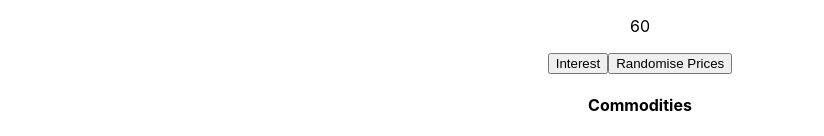
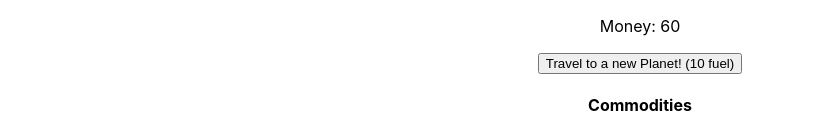
Before and after one commit to crianonim/star-trader, a React (Create React App) app: page / in a window 1280 px wide. Shown: the top 136 px of the page, without its empty margins (0-824 px from the left). Built offline with nearby package versions, Linux system fonts and the light colour scheme.

Commit message:
Can travel to new planet

```diff
--- a/src/Main.js
+++ b/src/Main.js
@@ -8,9 +8,13 @@ const Main = (props)=>{
     const prices=useSelector( (state)=>state.prices);
     return (
         <>
-        <p>{money}</p>
-        <button onClick={()=>dispatch({type:"INTEREST",rate:1.06})}>Interest</button>
-        <button onClick={actions.createActionRandomisePrices(dispatch,prices)}>Randomise Prices</button>
+        <p>Money: {money}</p>
+        {/* <button onClick={()=>dispatch({type:"INTEREST",rate:1.06})}>Interest</button> */}
+        {
+         inventory.fuel>=10?
+            <button onClick={actions.createActionRandomisePrices(dispatch,prices)}>Travel to a new Planet! (10 fuel)</button>
+            :null
+        }
 
         <div className="list">
             <h4>Commodities</h4>
--- a/src/reducers/rootReducer.js
+++ b/src/reducers/rootReducer.js
@@ -10,6 +10,7 @@ const rootReducer = (state, action) => {
 
             return {
                 ...state,
+                inventory:{...state.inventory,fuel:state.inventory.fuel-10},
                 prices: action.prices
             }
 
```
